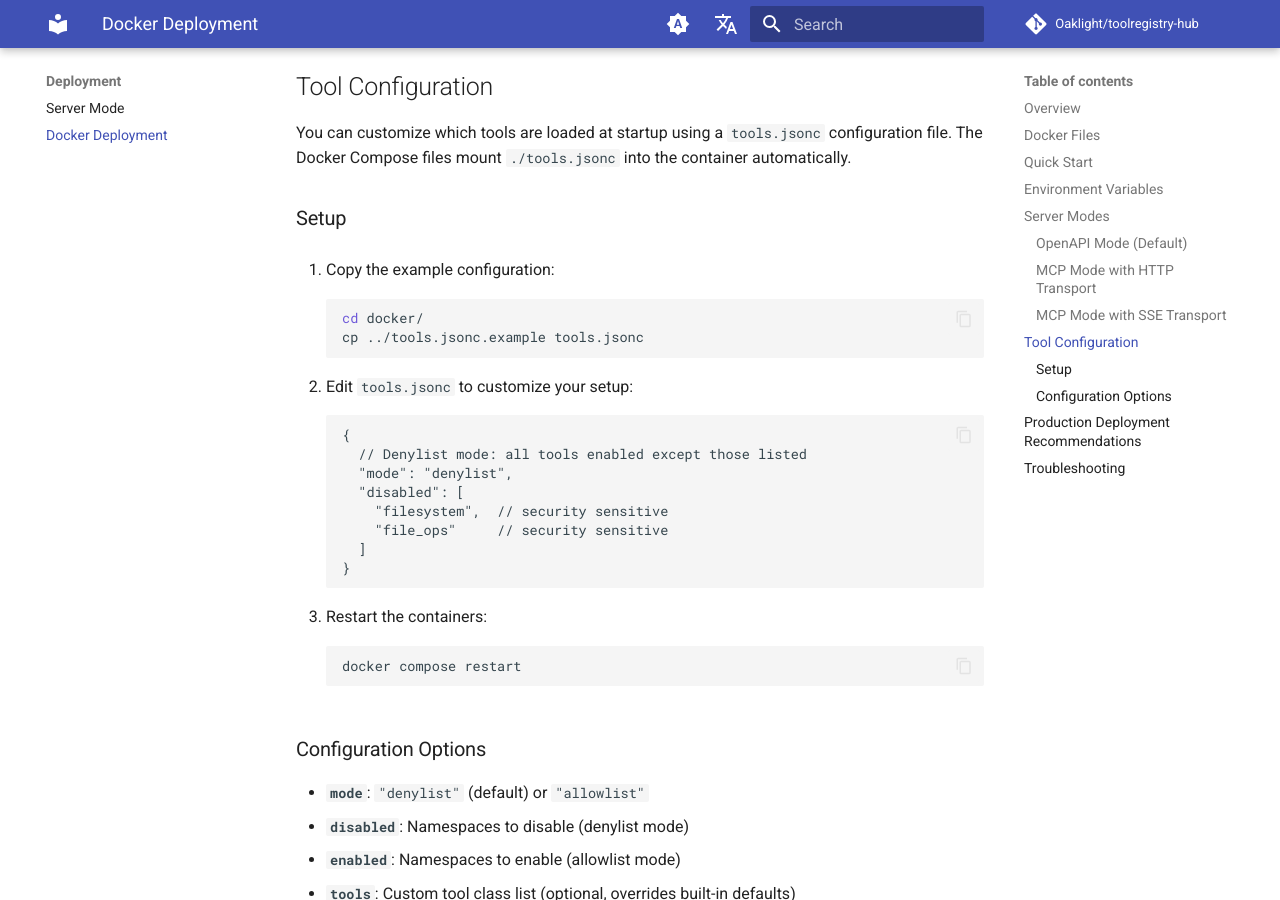
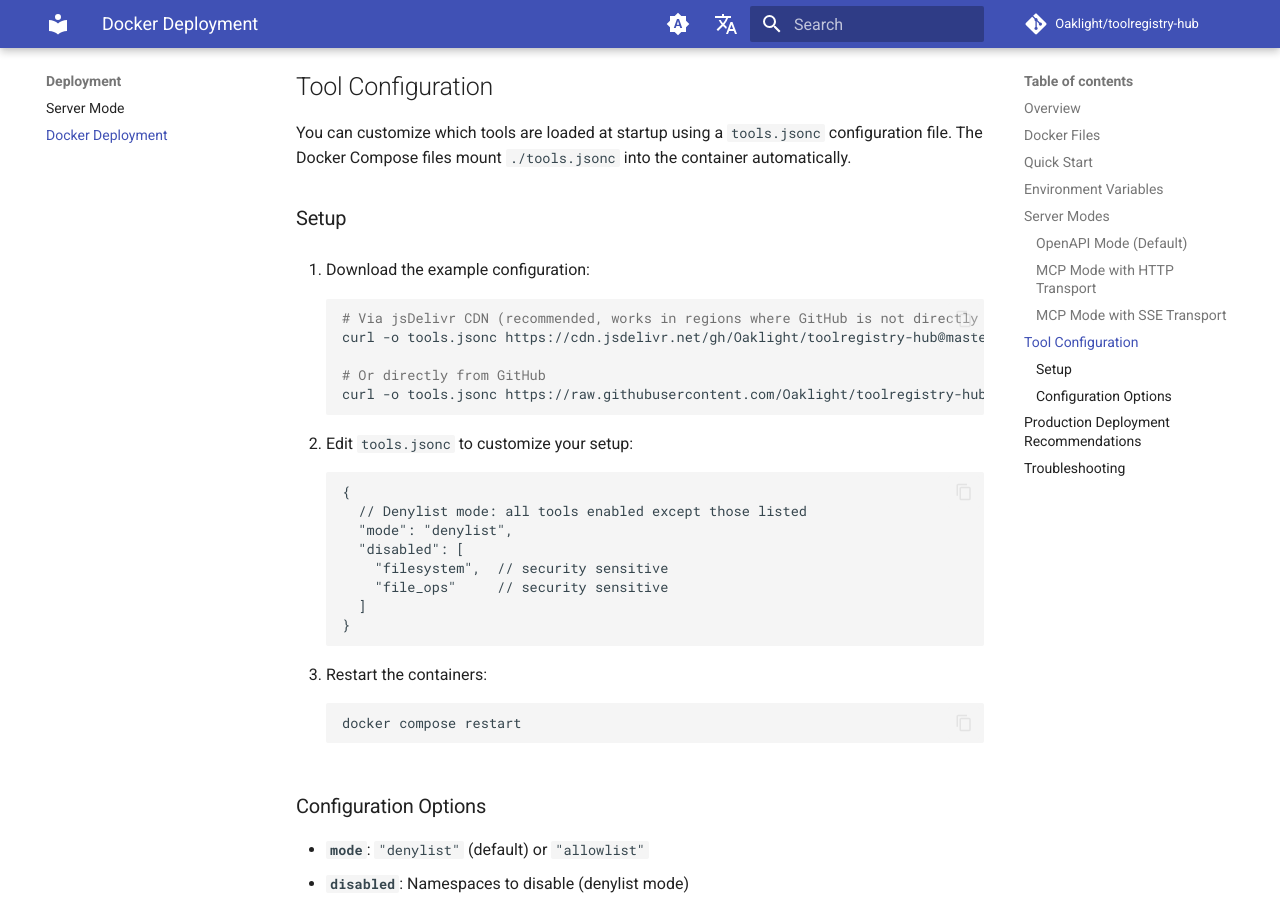
Before and after one commit to Oaklight/toolregistry-hub, an MkDocs documentation site: the page built from docs/docker.md, in a window 1280 px wide and 900 px high, scrolled down 1875 px. Built offline with MkDocs 1.6.1 and Material for MkDocs 9.7.7, drawn with Linux system fonts in a browser that asks for light colours; comment, search, counter and statistics services are not loaded.

Commit message:
docs: use curl with jsDelivr CDN for tools.jsonc download

````diff
--- a/docs/docker.md
+++ b/docs/docker.md
@@ -68,11 +68,14 @@
 
 ### Setup
 
-1. Copy the example configuration:
+1. Download the example configuration:
 
     ```bash
-    cd docker/
-    cp ../tools.jsonc.example tools.jsonc
+    # Via jsDelivr CDN (recommended, works in regions where GitHub is not directly accessible)
+    curl -o tools.jsonc https://cdn.jsdelivr.net/gh/Oaklight/toolregistry-hub@master/tools.jsonc.example
+
+    # Or directly from GitHub
+    curl -o tools.jsonc https://raw.githubusercontent.com/Oaklight/toolregistry-hub/master/tools.jsonc.example
     ```
 
 2. Edit `tools.jsonc` to customize your setup:
````
